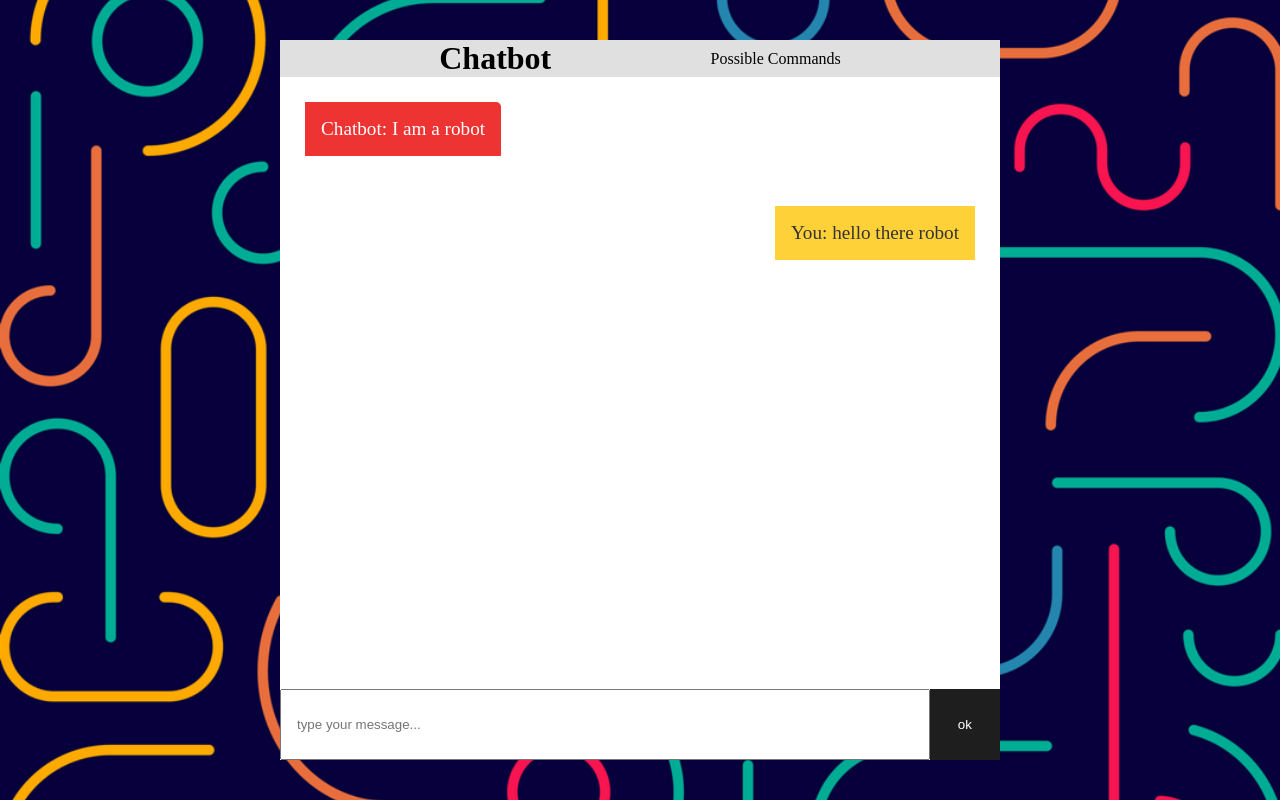
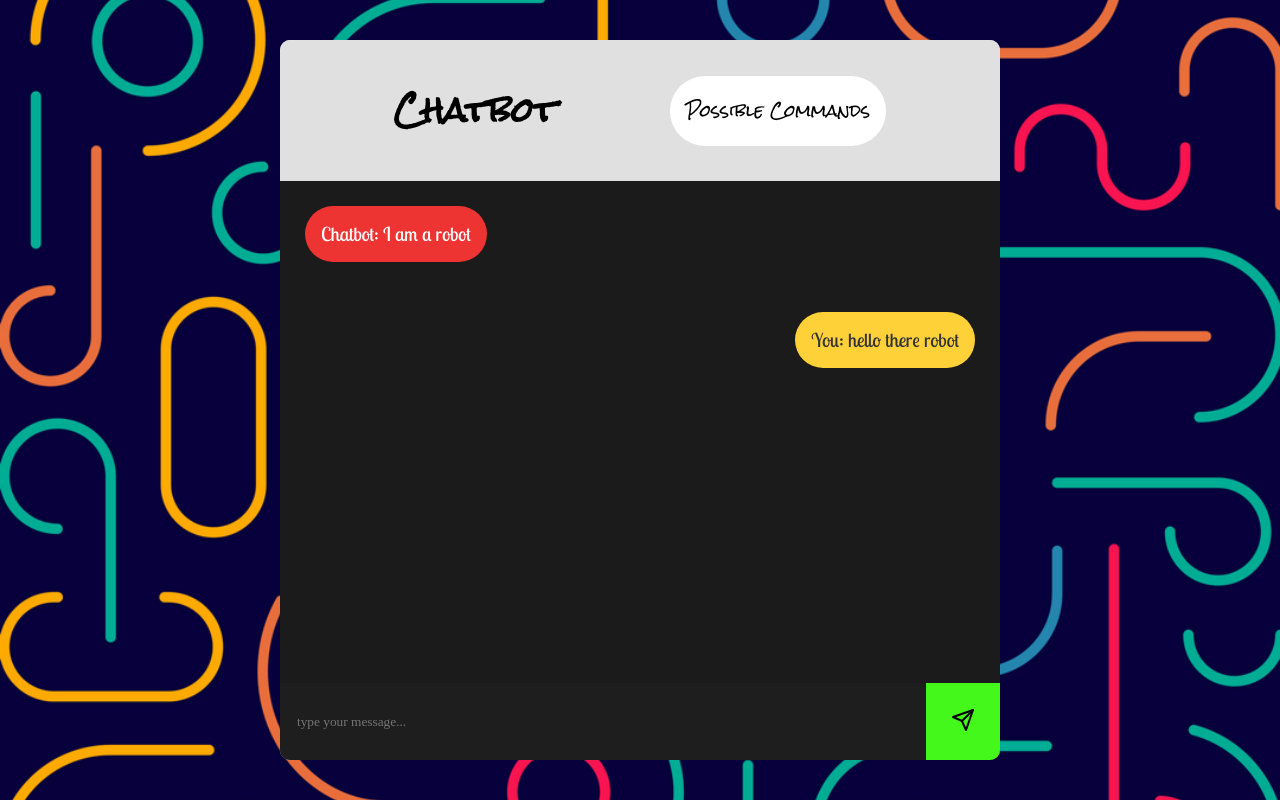
Before and after one commit to auleki/chatbot, a plain HTML site: page index.html in a window 1280 px wide. Drawn offline with Linux system fonts and the light colour scheme; a web font is replaced by a local one.

Commit message:
ui completed

```diff
--- a/assets/css/style.sass
+++ b/assets/css/style.sass
@@ -1,3 +1,11 @@
+@import url('https://fonts.googleapis.com/css2?family=Capriola&family=Lobster+Two&family=Rock+Salt&display=swap')
+
+
+$p-font: 'Lobster Two'
+$s-font: 'Rock Salt'
+$alt-font: Capriola
+
+
 *
     padding: 0
     margin: 0
@@ -27,25 +35,27 @@ body
     .bot-response
         background-color: #e33
         padding: 1rem
+        border-radius: 50px
         color: #fff
-        border-top-right-radius: 5px
-        border-bottom-right-radius: 1px
+        // border-top-right-radius: 5px
+        // border-bottom-right-radius: 1px
 #user
     text-align: center
     display: flex
     justify-content: flex-end
     .user-response
+        border-radius: 50px
         color: red
         padding: 1rem
         color: #333
-        // background-color: green
         background-color: #ffd139
-        // width: 50%
+
 
 
 
 .chat-box
     background-color: #fff
+    border-radius: 10px
     height: 45rem
     position: relative
     overflow-y: hidden
@@ -54,14 +64,30 @@ body
         text-align: center
         display: flex
         width: 100%
-        // padding: 0 25px
+        padding: 2rem 0
+        font-family: $s-font
         justify-content: space-evenly
         align-items: center
+
         background-color: #e0e0e0
+        span
+            padding: 1em
+            background-color: #fff
+            border-radius: 100px
+            position: relative
+            top: 0
+            transition: all 250ms
+            &:hover, &:active
+                background-color: $dark
+                cursor: pointer
+                color: $white
+                top: 5px
     .messages
         height: 100%
         overflow: scroll
         display: block
+        background-color: #1b1b1b
+        font-family: $p-font
         // flex-direction: column
         span
             display: block
@@ -73,7 +99,6 @@ body
 
 
     .reply
-        // background-color: $dark
         position: absolute
         bottom: 0
         width: 100%
@@ -81,12 +106,19 @@ body
         display: flex
         input
             // height: 100%
-            padding: 25px 15px
+            background-color: $dark
+            font-family: $alt-font
+            color: #fff
+            padding: 0 15px
+            border: 2px solid transparent
             width: 100%
+            &:focus
+                border-top: 2px solid #44f81b
+                // border-bottom: 2px solid blue
         .icon
-            padding: .2rem
+            // padding: .5rem
             height: 100%
-            background-color: $dark
+            background-color:#44f81b
             button
                 color: $white
                 background-color: inherit
@@ -94,6 +126,9 @@ body
                 border: none
                 outline: none
                 cursor: pointer
+                transition: 150ms
+                // opacity: .5
                 &:hover, &:active
-                    background-color: $white
+                    background-color: #e33
                     color: $dark
+                    opacity: 1
--- a/index.html
+++ b/index.html
@@ -55,7 +55,9 @@
                 <div class="reply">
                     <input id="message" type="text" placeholder="type your message...">
                     <div class="icon">
-                        <button>ok</button>
+                        <button>
+                            <img src="assets/images/send.svg" alt="" srcset="">
+                        </button>
                     </div>
                 </div>
 
```
Also changed, not shown: assets/css/style.css, assets/images/send.svg (added), 1 other file.
